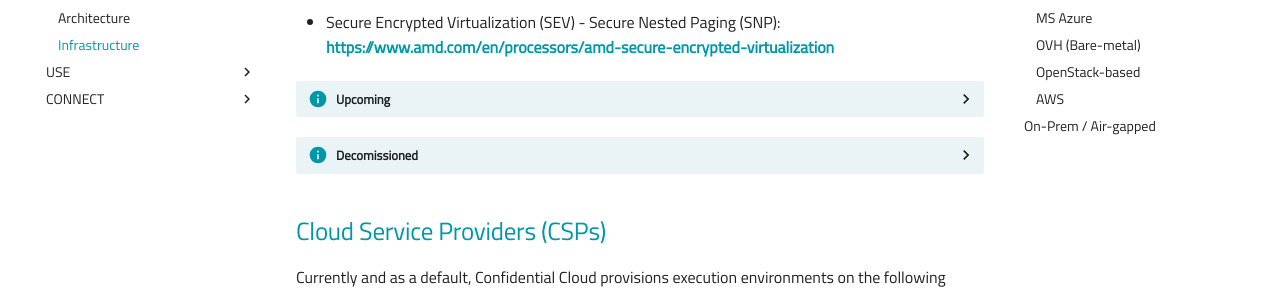
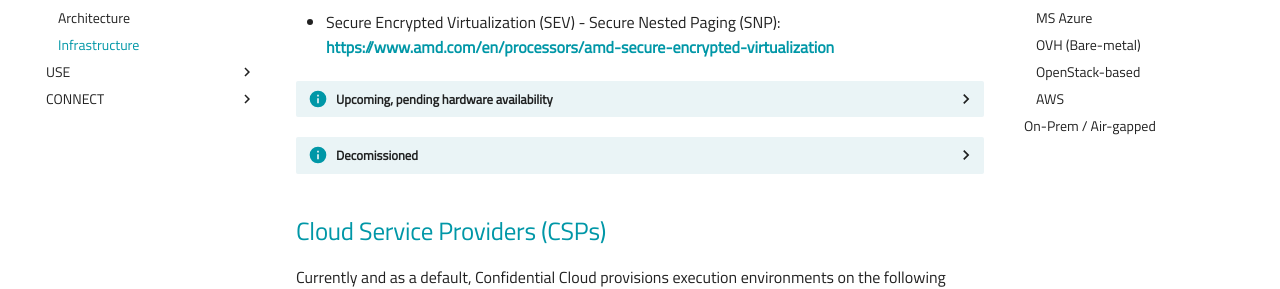
Before and after one commit to canarybit/cc-docs, an MkDocs documentation site: the page built from docs/infrastructure.md, in a window 1280 px wide and 900 px high, scrolled down 456 px. Shown: the part 171-460 px from the top of the window. Built offline with MkDocs 1.6.1 and Material for MkDocs 9.7.7, drawn with Linux system fonts in a browser that asks for light colours.

Commit message:
Add details

```diff
--- a/docs/infrastructure.md
+++ b/docs/infrastructure.md
@@ -28,8 +28,8 @@
 -->
 
 <details closed>
-<summary>Upcoming</summary>
-<br>- Intel® Trusted Domain Extentions (SGX)
+<summary>Upcoming, pending hardware availability</summary>
+<br>- Intel® Trusted Domain Extentions (TDX)
 <br><a href="https://www.intel.com/content/www/us/en/developer/articles/technical/intel-trust-domain-extensions.html" target="_blank">https://www.intel.com/content/www/us/en/developer/articles/technical/intel-trust-domain-extensions.html</a>
 <br>&nbsp;
 <br>- ARM® Confidential Compute Architecture (SGX)
```
